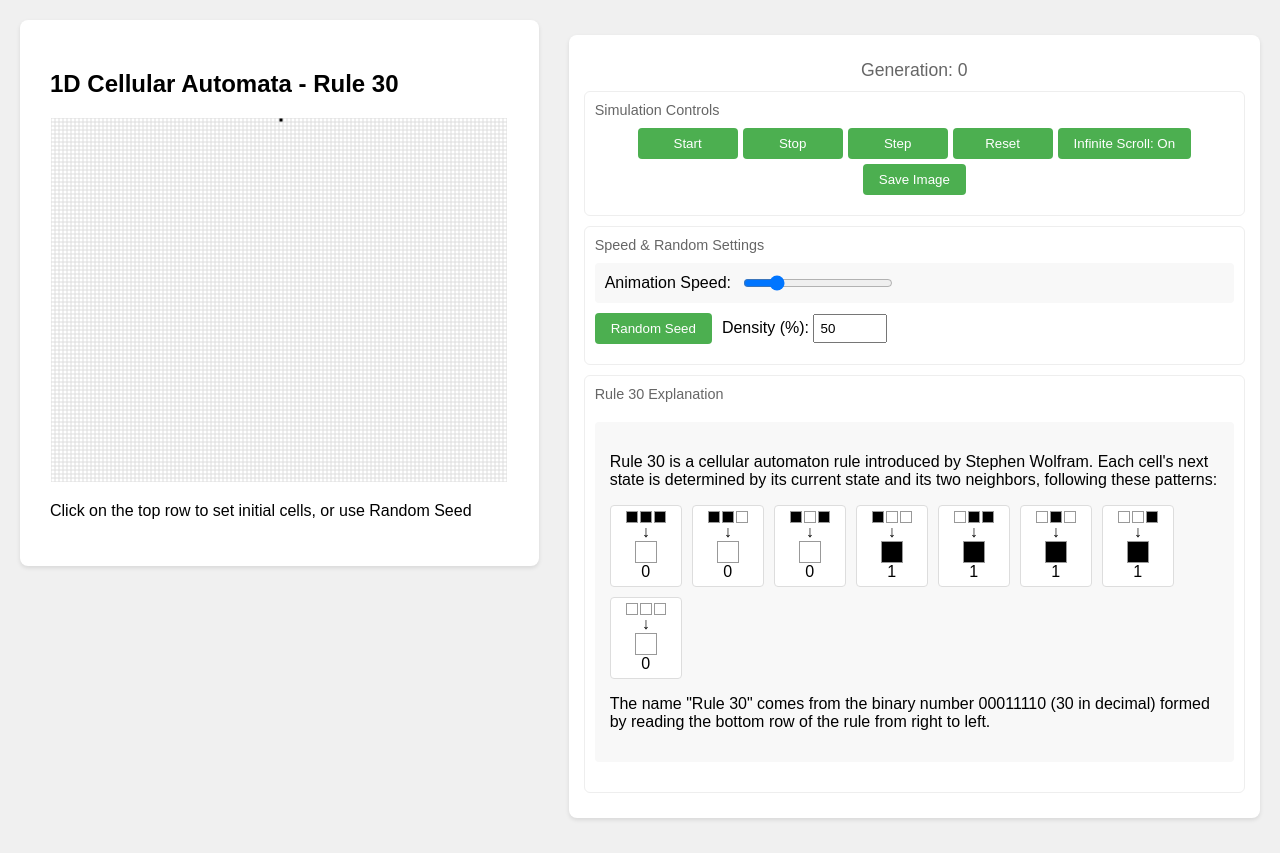
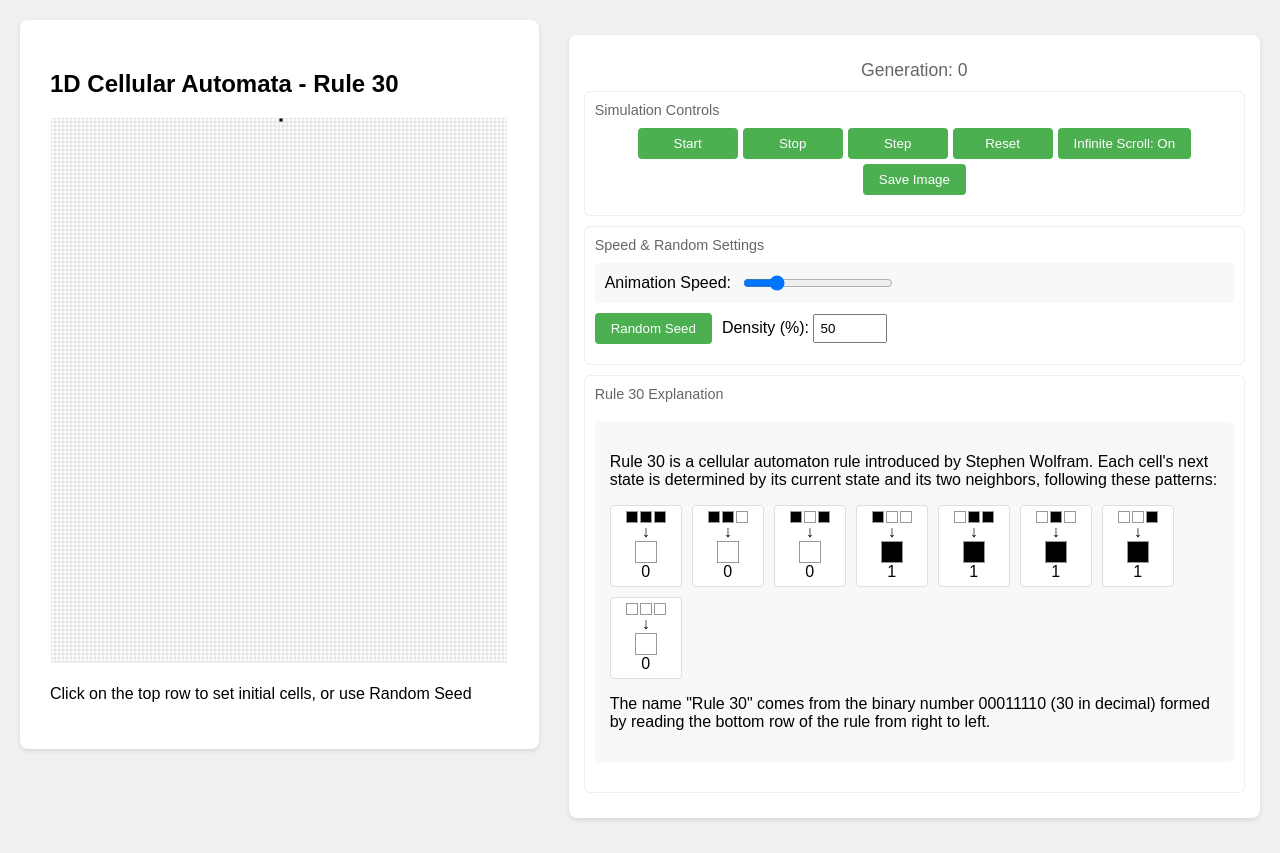
Before and after one commit to coconutlampshade/ca, a plain HTML site: page index.html in a window 1280 px wide. Drawn offline with Linux system fonts and the light colour scheme.

Commit message:
Increase canvas height for more rows

```diff
--- a/index.html
+++ b/index.html
@@ -449,7 +449,7 @@
             const containerWidth = mainContent.offsetWidth - 60;
 
             let newWidth = Math.floor(containerWidth / cellSize) * cellSize;
-            let newHeight = Math.floor(newWidth * 0.8);
+            let newHeight = Math.floor(newWidth * 1.2);
 
             canvas.width = newWidth;
             canvas.height = newHeight;
```
